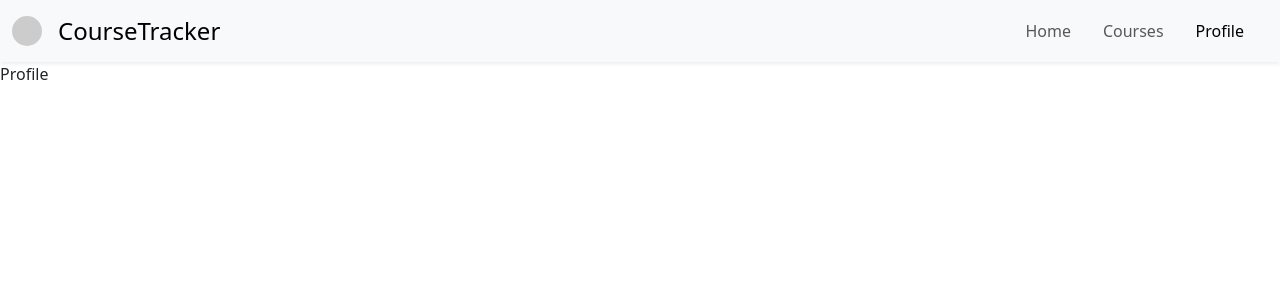
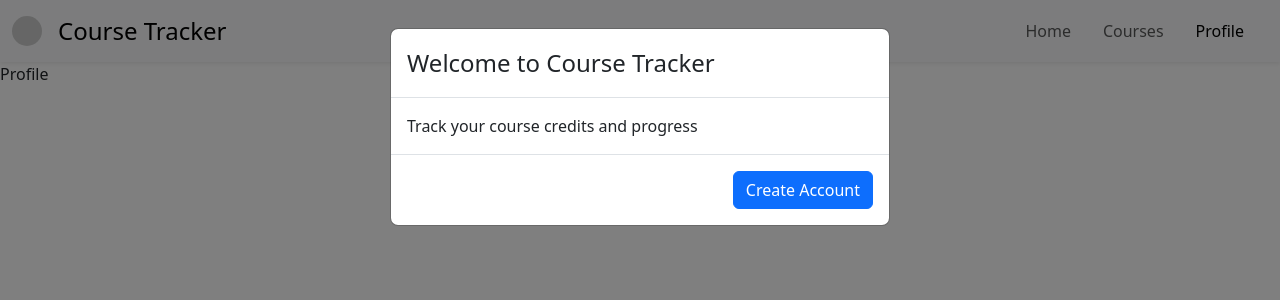
Before and after one commit to adityasundar15/CourseTracker, a React (Vite) app: page /profile in a window 1280 px wide. Shown: the top 300 px of the page. Built offline with nearby package versions, Linux system fonts and the light colour scheme.

Commit message:
temp dialogbox attempt

```diff
--- a/package.json
+++ b/package.json
@@ -10,8 +10,12 @@
     "preview": "vite preview"
   },
   "dependencies": {
+    "@emotion/react": "^11.11.1",
+    "@emotion/styled": "^11.11.0",
+    "@mui/material": "^5.15.1",
     "bootstrap": "^5.3.2",
     "react": "^18.2.0",
+    "react-bootstrap": "^2.9.1",
     "react-dom": "^18.2.0",
     "react-router-dom": "^6.21.0"
   },
--- a/src/App.tsx
+++ b/src/App.tsx
@@ -4,6 +4,7 @@ import { Route, Routes } from "react-router-dom";
 import Home from "./pages/Home.tsx";
 import Courses from "./pages/Courses.tsx";
 import Profile from "./pages/Profile.tsx";
+import PopUp from "./components/InitModal.tsx";
 
 function App() {
   return (
@@ -14,6 +15,7 @@ function App() {
         <Route path="/courses" element={<Courses />} />
         <Route path="/profile" element={<Profile />} />
       </Routes>
+      <PopUp />
     </>
   );
 }
--- /dev/null
+++ b/src/components/InitModal.tsx
@@ -0,0 +1,30 @@
+import { useState } from "react";
+import Button from "react-bootstrap/Button";
+import Modal from "react-bootstrap/Modal";
+
+function PopUp() {
+  const [show, setShow] = useState(true);
+
+  const handleClose = () => setShow(false);
+
+  return (
+    <>
+      <Modal
+        show={show}
+        onHide={handleClose}
+        backdrop="static"
+        keyboard={false}
+      >
+        <Modal.Header>
+          <Modal.Title>Welcome to Course Tracker</Modal.Title>
+        </Modal.Header>
+        <Modal.Body>Track your course credits and progress</Modal.Body>
+        <Modal.Footer>
+          <Button variant="primary">Create Account</Button>
+        </Modal.Footer>
+      </Modal>
+    </>
+  );
+}
+
+export default PopUp;
--- a/src/components/Navbar.tsx
+++ b/src/components/Navbar.tsx
@@ -22,7 +22,7 @@ function Navbar() {
               }}
             ></div>
           </div>
-          <span className="fs-4 fw-semi-bold">CourseTracker</span>
+          <span className="fs-4 fw-semi-bold">Course Tracker</span>
         </Link>
         <button
           className="navbar-toggler"
```
Also changed, not shown: 1 other file (tests, documents, lock files or other folders).
